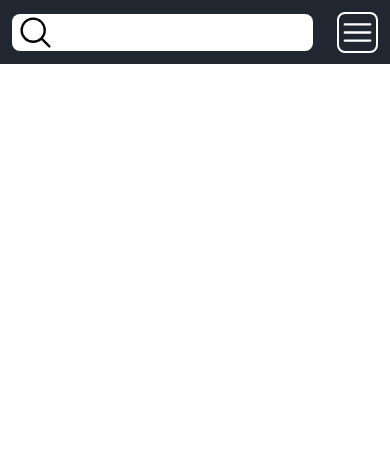
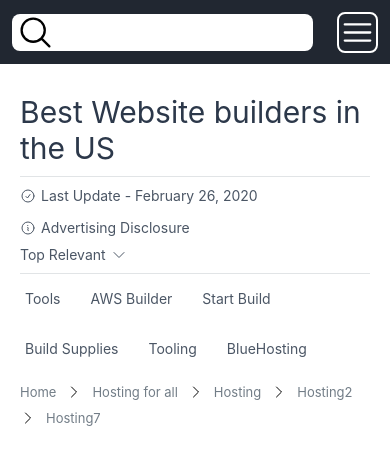
Before and after one commit to vikasmittal7011/Radiant-Riches-LLC, a React (Create React App) app: page / in a window 390 px wide. Shown: the top 464 px of the page. Built offline with nearby package versions, Linux system fonts and the light colour scheme.

Commit message:
Complete top section

```diff
--- /dev/null
+++ b/src/components/MainSection.jsx
@@ -0,0 +1,47 @@
+import { CheckCircleIcon, ChevronDownIcon, ChevronRightIcon, InformationCircleIcon } from "@heroicons/react/24/outline"
+import { options, pathing } from "../utils/constant"
+
+const MainSection = () => {
+    return (
+        <div className="top-section">
+            <h1>Best Website builders in the US</h1>
+
+            <div className="first-section">
+                <div>
+                    <p>
+                        <CheckCircleIcon className="icons" />
+                        Last Update - February 26, 2020
+                    </p>
+                    <p>
+                        <InformationCircleIcon className="icons" />
+                        Advertising Disclosure
+                    </p>
+                </div>
+                <div>
+                    <p>
+                        Top Relevant
+                        <ChevronDownIcon className="icons" />
+                    </p>
+                </div>
+            </div>
+
+            <div className="second-section">
+                {options.map((o) => (
+                    <p>{o}</p>
+                ))}
+            </div>
+
+            <div className="third-section">
+                {pathing.map((p, i) => (
+                    <>
+                        <p>{p}</p>
+                        {pathing.length - 1 !== i && <ChevronRightIcon className="icons" />}
+                    </>
+                ))}
+            </div>
+
+        </div>
+    )
+}
+
+export default MainSection
--- a/src/pages/Home.jsx
+++ b/src/pages/Home.jsx
@@ -1,9 +1,11 @@
+import MainSection from "../components/MainSection"
 import NavBar from "../components/NavBar"
 
 const Home = () => {
     return (
         <>
             <NavBar />
+            <MainSection />
         </>
     )
 }
--- a/src/sass/index.scss
+++ b/src/sass/index.scss
@@ -89,13 +89,85 @@
   }
 }
 
+.top-section {
+  padding: $main-padding;
+  margin-top: 30px;
+
+  & h1 {
+    font-weight: $font-weight;
+    font-size: 48px;
+    color: #2c384a;
+  }
+
+  & .first-section {
+    @include flexing(space-between);
+    margin-top: 10px;
+    padding: 10px 0;
+
+    border-bottom: $border;
+    border-top: $border;
+
+    & div {
+      color: $text-color1;
+      display: flex;
+      align-items: center;
+      gap: 15px;
+      & .icons {
+        width: 16px;
+        height: 16px;
+      }
+
+      & p {
+        @include flexing(center);
+        gap: 5px;
+        font-size: 14px;
+      }
+    }
+  }
+
+  & .second-section {
+    @include flexing(left);
+
+    padding-left: 10px;
+
+    & p {
+      color: $text-color1;
+      font-size: 14px;
+      margin-right: 70px;
+      line-height: 50px;
+    }
+  }
+
+  & .third-section {
+    @include flexing(left);
+    gap: 20px;
+    margin-top: 10px;
+    & .icons {
+      width: 16px;
+      height: 16px;
+    }
+    & p {
+      font-size: 13px;
+      color: $text-color3;
+    }
+  }
+}
+
 @media (max-width: 1024px) {
   .nav_bar {
     padding: 0;
   }
+  .top-section {
+    padding: 0 20px;
+  }
 }
 
 @media (max-width: 768px) {
+  .top-section {
+    & .second-section p {
+      margin-right: 45px;
+    }
+  }
 }
 
 @media (max-width: 425px) {
@@ -108,9 +180,49 @@
       display: block;
     }
   }
+
+  .top-section {
+    & h1 {
+      font-size: 30px;
+    }
+
+    & .first-section {
+      @include align-direction;
+      row-gap: $gap;
+
+      & div {
+        @include align-direction;
+      }
+    }
+
+    & .second-section {
+      flex-wrap: wrap;
+      padding-left: 5px;
+
+      & p {
+        margin-right: 30px;
+      }
+    }
+
+    & .third-section {
+      gap: $gap;
+      flex-wrap: wrap;
+    }
+  }
 }
 
 @media (max-width: 375px) {
+  .top-section {
+    & .second-section {
+      & p {
+        margin-right: 18px;
+      }
+    }
+
+    & .third-section {
+      gap: $gap;
+    }
+  }
 }
 
 @media (max-width: 320px) {
@@ -121,4 +233,10 @@
       }
     }
   }
+
+  .top-section {
+    & h1 {
+      font-size: 25px;
+    }
+  }
 }
--- a/src/sass/mixin.scss
+++ b/src/sass/mixin.scss
@@ -8,3 +8,8 @@
   width: 37px;
   height: 37px;
 }
+
+@mixin align-direction {
+  align-items: start;
+  flex-direction: column;
+}
--- a/src/sass/variables.scss
+++ b/src/sass/variables.scss
@@ -2,6 +2,18 @@ $bg-color: #212731;
 
 $text-color: white;
 
+$text-color1: #4b5665;
+
+$text-color2: #5c6874;
+
+$text-color3: #727d87;
+
 $main-padding: 0 240px;
 
 $border-radius: 8px;
+
+$font-weight: 400;
+
+$border: 1px solid #e1e4e6;
+
+$gap: 10px;
--- a/src/utils/constant.js
+++ b/src/utils/constant.js
@@ -3,3 +3,20 @@ export const navLinks = [
     "Website Builders",
     "Today's deals"
 ]
+
+export const options = [
+    "Tools",
+    "AWS Builder",
+    "Start Build",
+    "Build Supplies",
+    "Tooling",
+    "BlueHosting"
+]
+
+export const pathing = [
+    "Home",
+    "Hosting for all",
+    "Hosting",
+    "Hosting2",
+    "Hosting7",
+]
```
